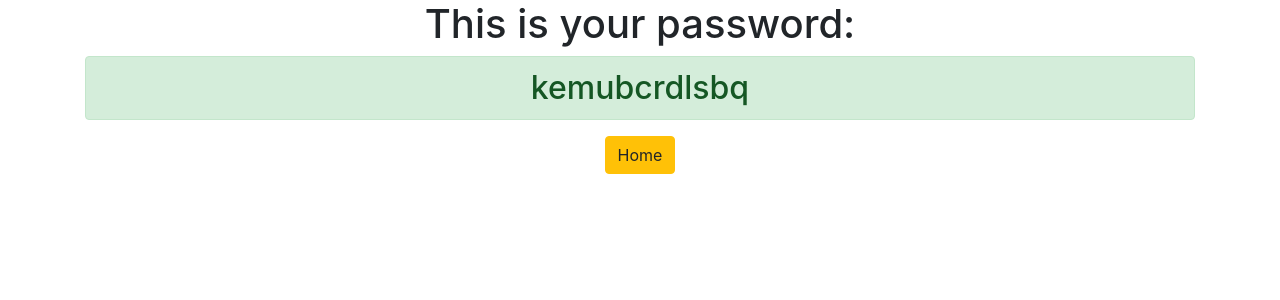
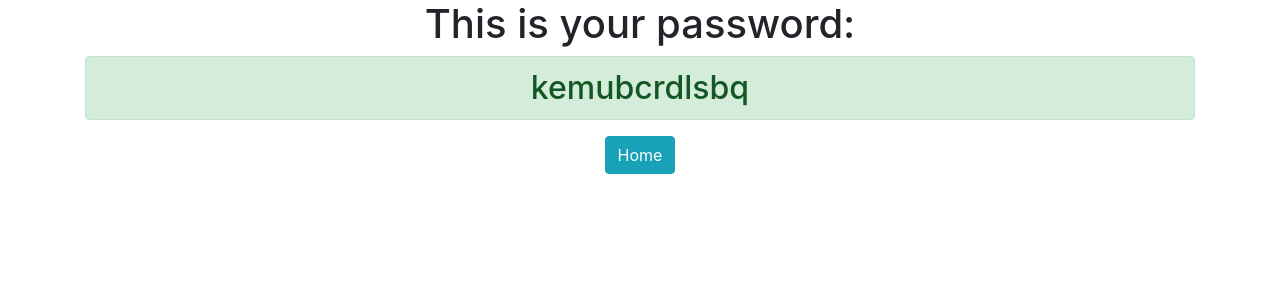
Before and after one commit to rominaaaw/django-3-password-generator, a Django app: page /password/ in a window 1280 px wide. Shown: the top 300 px of the page. Run offline with Django 3.2, Linux system fonts and the light colour scheme.

Commit message:
Imade some tweaks

```diff
--- a/generator/templates/generator/password.html
+++ b/generator/templates/generator/password.html
@@ -2,5 +2,5 @@
 <div class="container text-center">
     <h1>This is your password:</h1>
     <h2 class="alert alert-success">{{password}}</h2>
-    <a href="{% url 'home'%}" class="btn btn-warning">Home</a>
+    <a href="{% url 'home'%}" class="btn btn-info">Home</a>
 </div>
--- a/password_generator/settings.py
+++ b/password_generator/settings.py
@@ -20,7 +20,7 @@ BASE_DIR = Path(__file__).resolve().parent.parent
 # See https://docs.djangoproject.com/en/3.1/howto/deployment/checklist/
 
 # SECURITY WARNING: keep the secret key used in production secret!
-SECRET_KEY = '+#c7&!ru2x-!%eppe0fzs$sa9xt5r11vgt(uw&l))3s8_7%5#r'
+SECRET_KEY = '+#c7&!ru2x-!%ephuhuhpe0fzs$sa9xt5r11vgt(uw&l))3s8_7%5#r'
 
 # SECURITY WARNING: don't run with debug turned on in production!
 DEBUG = True
```
